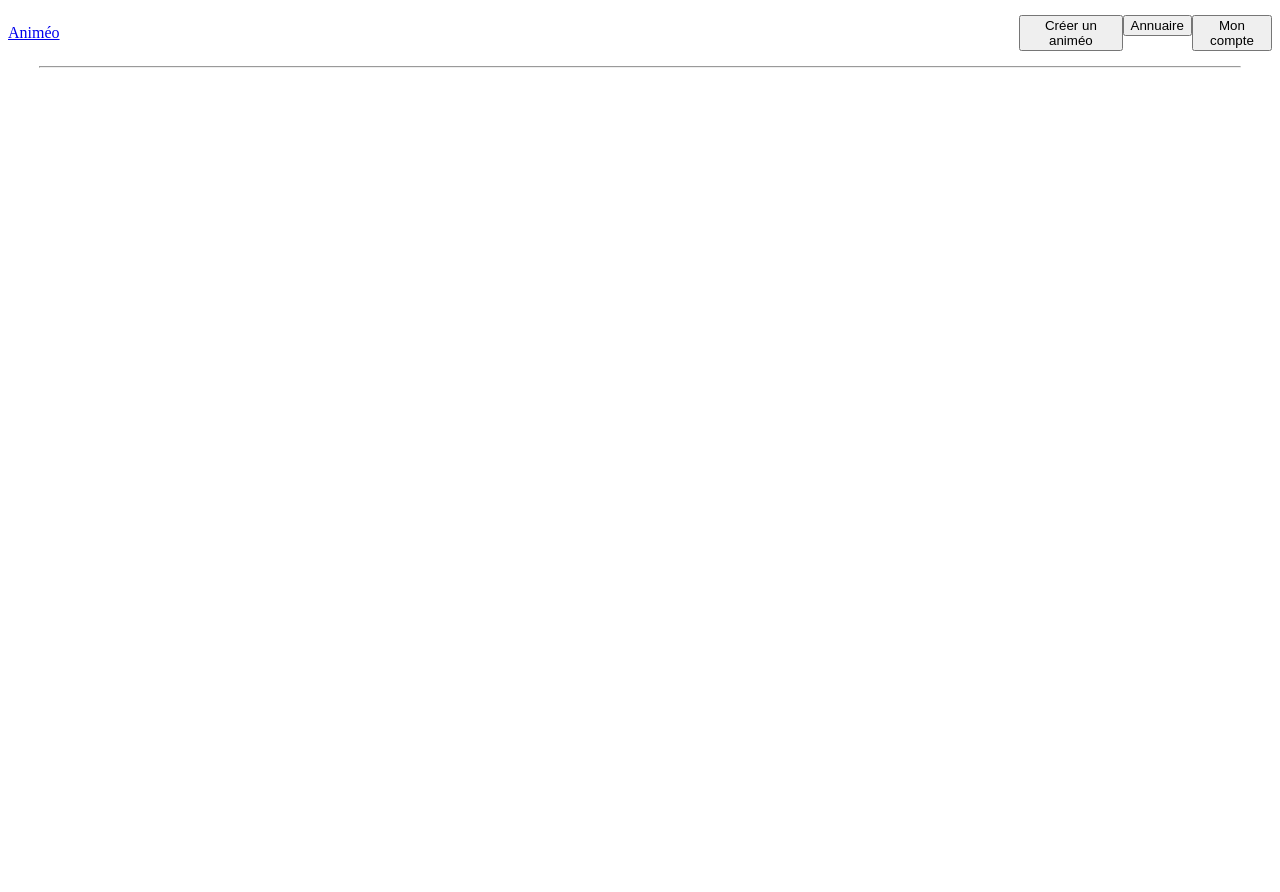
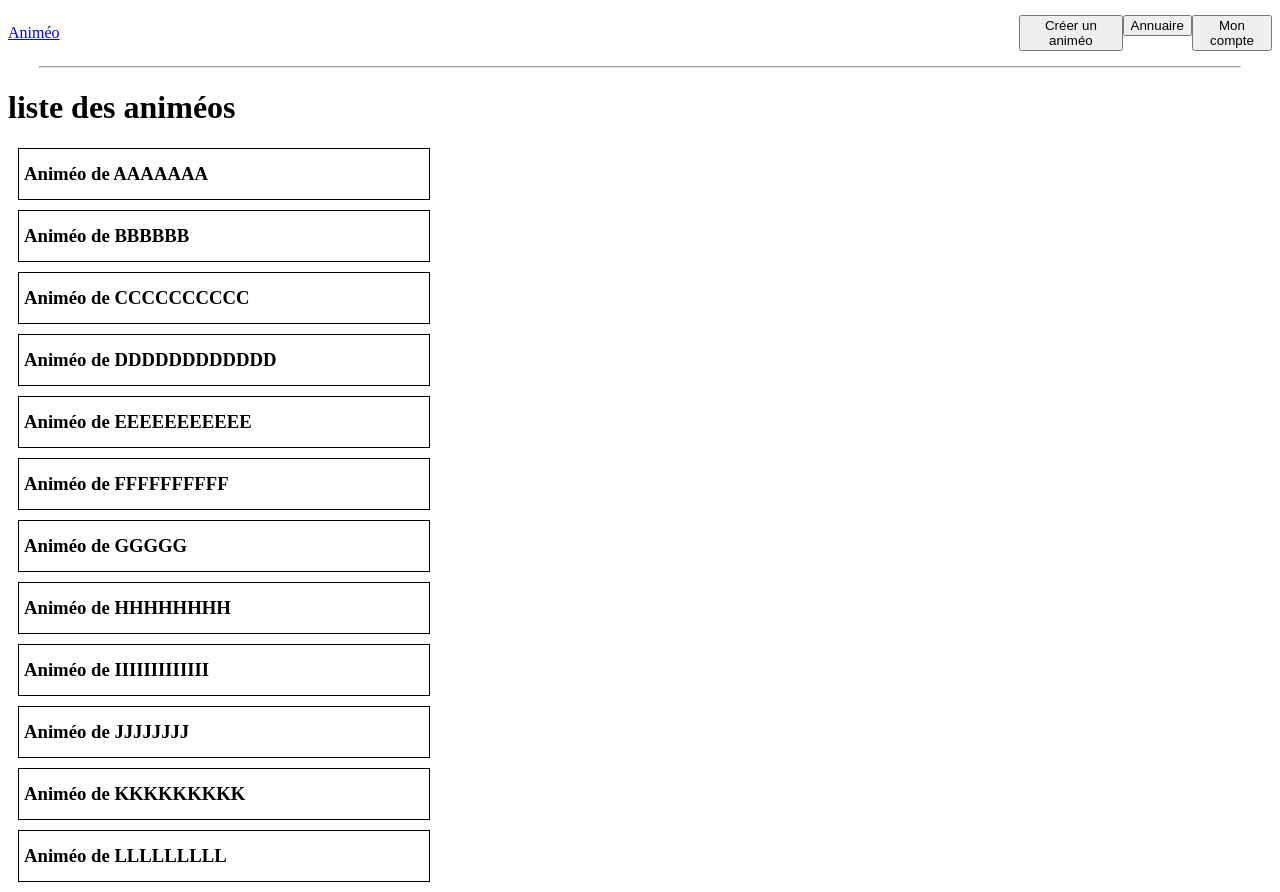
Before and after one commit to Reckyt/animeo, an Angular app: page /animeos in a window 1280 px wide. Before the commit this address led to /. Before the commit the page ends 800 px from the top, so only its background shows below. Built offline with nearby package versions, Linux system fonts and the light colour scheme.

Commit message:
contruction de la page d'accueil et debut des vignettes animéos

```diff
--- a/src/app/animeo/animeo.module.ts
+++ b/src/app/animeo/animeo.module.ts
@@ -1,13 +1,14 @@
 import { NgModule } from '@angular/core';
+import { Routes, RouterModule } from '@angular/router';
 import { CommonModule } from '@angular/common';
 import { ListAnimeoComponent } from './list-animeo/list-animeo.component';
 
+const animeoRoutes: Routes = [
+    { path: 'animeos', component: ListAnimeoComponent },
+];
+
 @NgModule({
-  declarations: [
-    ListAnimeoComponent
-  ],
-  imports: [
-    CommonModule
-  ]
+    declarations: [ListAnimeoComponent],
+    imports: [CommonModule, RouterModule.forChild(animeoRoutes)],
 })
-export class AnimeoModule { }
+export class AnimeoModule {}
--- /dev/null
+++ b/src/app/animeo/list-animeo/list-animeo.component.css
@@ -0,0 +1,19 @@
+.animeo-card {
+    border: solid 1px black;
+    width: 400px;
+    height: 40px;
+    margin: 10px;
+    padding: 5px;
+    display: flex;
+    align-items: center;
+}
+
+/* .animeo-card {
+    border: solid 1px black;
+    width: 400px;
+    height: 40px;
+    margin: 10px;
+    padding: 5px;
+    display: flex;
+    align-items: center;
+} */
--- a/src/app/animeo/list-animeo/list-animeo.component.html
+++ b/src/app/animeo/list-animeo/list-animeo.component.html
@@ -1,7 +1,7 @@
 <h1>liste des animéos</h1>
 
 <div class="container-animeo-list">
-    <div class="animeo" *ngFor="let animeo of animeoList">
+    <div class="animeo-card" *ngFor="let animeo of animeoList">
         <h3>{{animeo.title}}</h3>
     </div>
 </div>
--- a/src/app/animeo/list-animeo/list-animeo.component.ts
+++ b/src/app/animeo/list-animeo/list-animeo.component.ts
@@ -1,18 +1,21 @@
 import { Component, OnInit } from '@angular/core';
+
+import { ANIMEOS } from './../mock-animeo-list';
 import { Animeo } from '../animeo';
+// import { AnimeoService } from './../animeo.service';
 
 @Component({
-  selector: 'app-list-animeo',
-  templateUrl: './list-animeo.component.html',
-  styles: [
-  ]
+    selector: 'app-list-animeo',
+    templateUrl: './list-animeo.component.html',
+    styleUrls: ['./list-animeo.component.css']
 })
 export class ListAnimeoComponent implements OnInit {
-  animeoList: Animeo[] | undefined;
+    animeoList: Animeo[] = ANIMEOS;
 
-  constructor() { }
+    // constructor(private animeoService: AnimeoService) {}
 
-  ngOnInit(): void {
-  }
-
+    ngOnInit() {
+        // this.animeoList = this.animeoService.getAnimeoList();
+        console.log('🔥 ~ this.animeoList:', this.animeoList);
+    }
 }
--- a/src/app/animeo/mock-animeo-list.ts
+++ b/src/app/animeo/mock-animeo-list.ts
@@ -1,6 +1,6 @@
 import { Animeo } from './animeo';
 
-export const ANIMEO: Animeo[] = [
+export const ANIMEOS: Animeo[] = [
     {
         id: 1,
         title: 'Animéo de AAAAAAA',
--- a/src/app/app-routing.module.ts
+++ b/src/app/app-routing.module.ts
@@ -1,10 +1,12 @@
 import { NgModule } from '@angular/core';
 import { RouterModule, Routes } from '@angular/router';
 
-const routes: Routes = [];
+const routes: Routes = [
+  {path: '', redirectTo: 'animeos', pathMatch: 'full'},
+];
 
 @NgModule({
   imports: [RouterModule.forRoot(routes)],
-  exports: [RouterModule]
+  exports: [RouterModule],
 })
 export class AppRoutingModule { }
--- a/src/app/app.component.html
+++ b/src/app/app.component.html
@@ -1 +1,2 @@
 <app-header></app-header>
+<router-outlet></router-outlet>
--- a/tsconfig.json
+++ b/tsconfig.json
@@ -6,6 +6,8 @@
     "outDir": "./dist/out-tsc",
     "forceConsistentCasingInFileNames": true,
     "strict": true,
+    // la ligne suivante permet de déclarer une propriété typé sans forcément l'initialiser
+    "strictPropertyInitialization": false,
     "noImplicitOverride": true,
     "noPropertyAccessFromIndexSignature": true,
     "noImplicitReturns": true,
```
Also changed, not shown: src/app/animeo/animeo.service.ts (added, +15 -0 lines), src/app/app.module.ts (+4 -6 lines).
